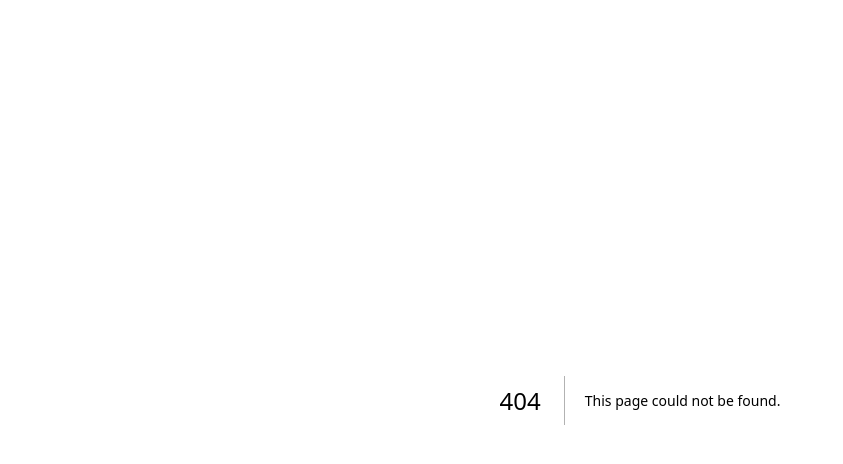
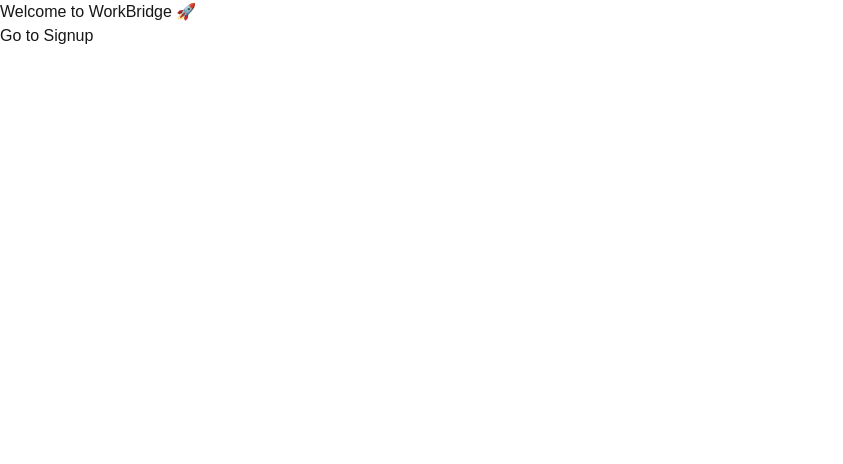
Before and after one commit to anjalirao768-hue/workbridge, a Next.js app: page / in a window 1280 px wide. Before the commit this address had no page. Shown: the top 464 px of the page, without its empty margins (0-843 px from the left). Built offline with nearby package versions, Linux system fonts and the light colour scheme.

Commit message:
feat: add signup flow with Supabase + welcome email

```diff
--- /dev/null
+++ b/src/app/page.tsx
@@ -0,0 +1,8 @@
+export default function Home() {
+  return (
+    <main>
+      <h1>Welcome to WorkBridge 🚀</h1>
+      <a href="/signup">Go to Signup</a>
+    </main>
+  );
+}
```
